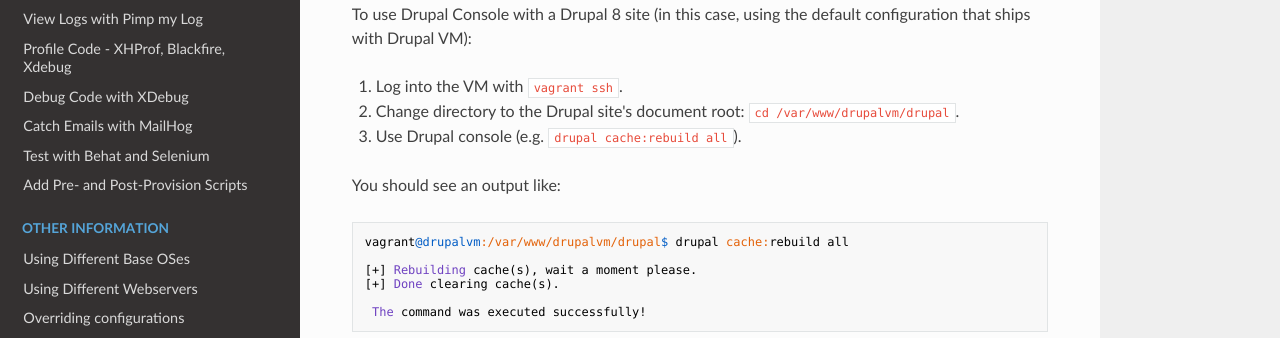
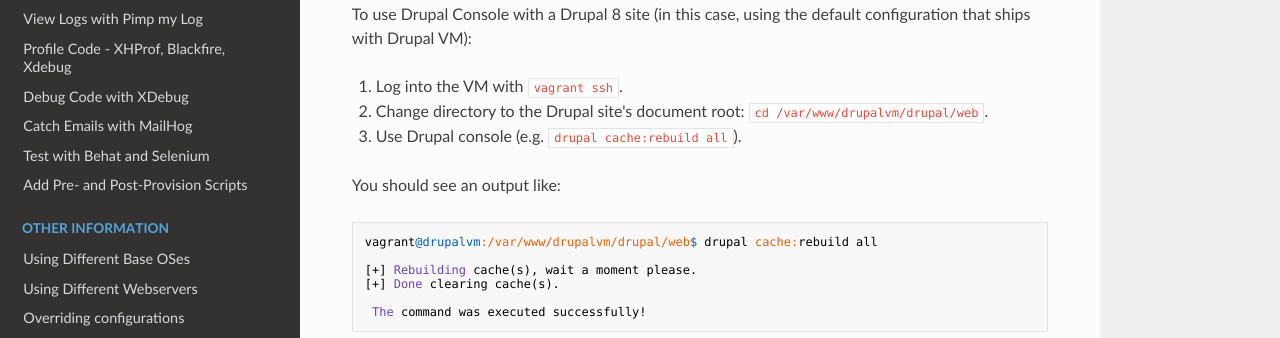
Before and after one commit to geerlingguy/drupal-vm, an MkDocs documentation site: the page built from docs/extras/drupal-console.md, in a window 1280 px wide. Shown: the part 241-579 px from the top of the page. Built offline with MkDocs 1.6.1, drawn with Linux system fonts in a browser that asks for light colours; nearby versions of some CDN libraries; old or Windows-style settings are respelled for this version of MkDocs.

Commit message:
added /web to the directory

````diff
--- a/docs/extras/drupal-console.md
+++ b/docs/extras/drupal-console.md
@@ -5,13 +5,13 @@ Drupal VM will automatically install Drupal Console if you install Drupal 8 or l
 To use Drupal Console with a Drupal 8 site (in this case, using the default configuration that ships with Drupal VM):
 
   1. Log into the VM with `vagrant ssh`.
-  2. Change directory to the Drupal site's document root: `cd /var/www/drupalvm/drupal`.
+  2. Change directory to the Drupal site's document root: `cd /var/www/drupalvm/drupal/web`.
   3. Use Drupal console (e.g. `drupal cache:rebuild all`).
 
 You should see an output like:
 
 ```
-vagrant@drupalvm:/var/www/drupalvm/drupal$ drupal cache:rebuild all
+vagrant@drupalvm:/var/www/drupalvm/drupal/web$ drupal cache:rebuild all
 
 [+] Rebuilding cache(s), wait a moment please.
 [+] Done clearing cache(s).
````
